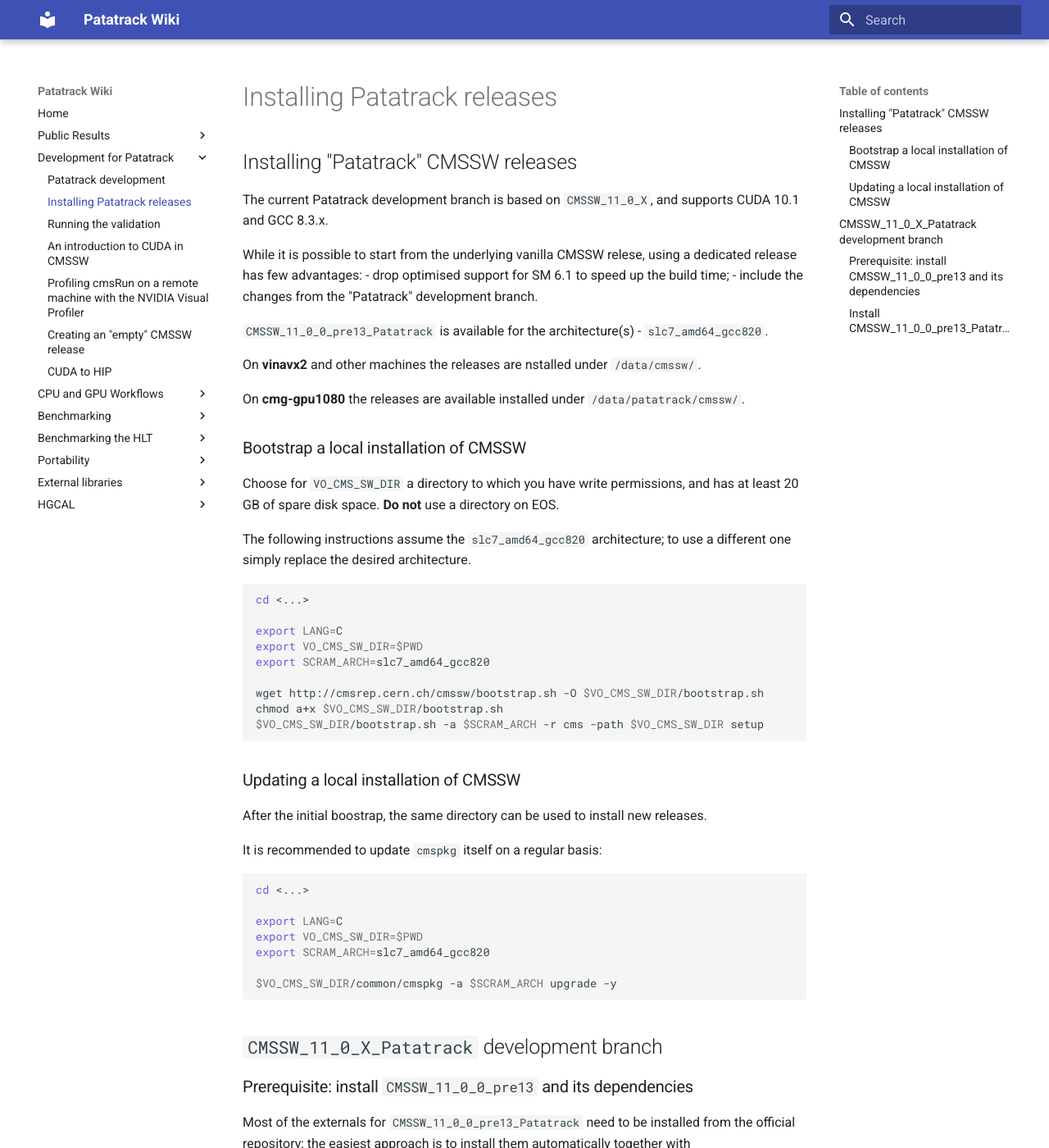
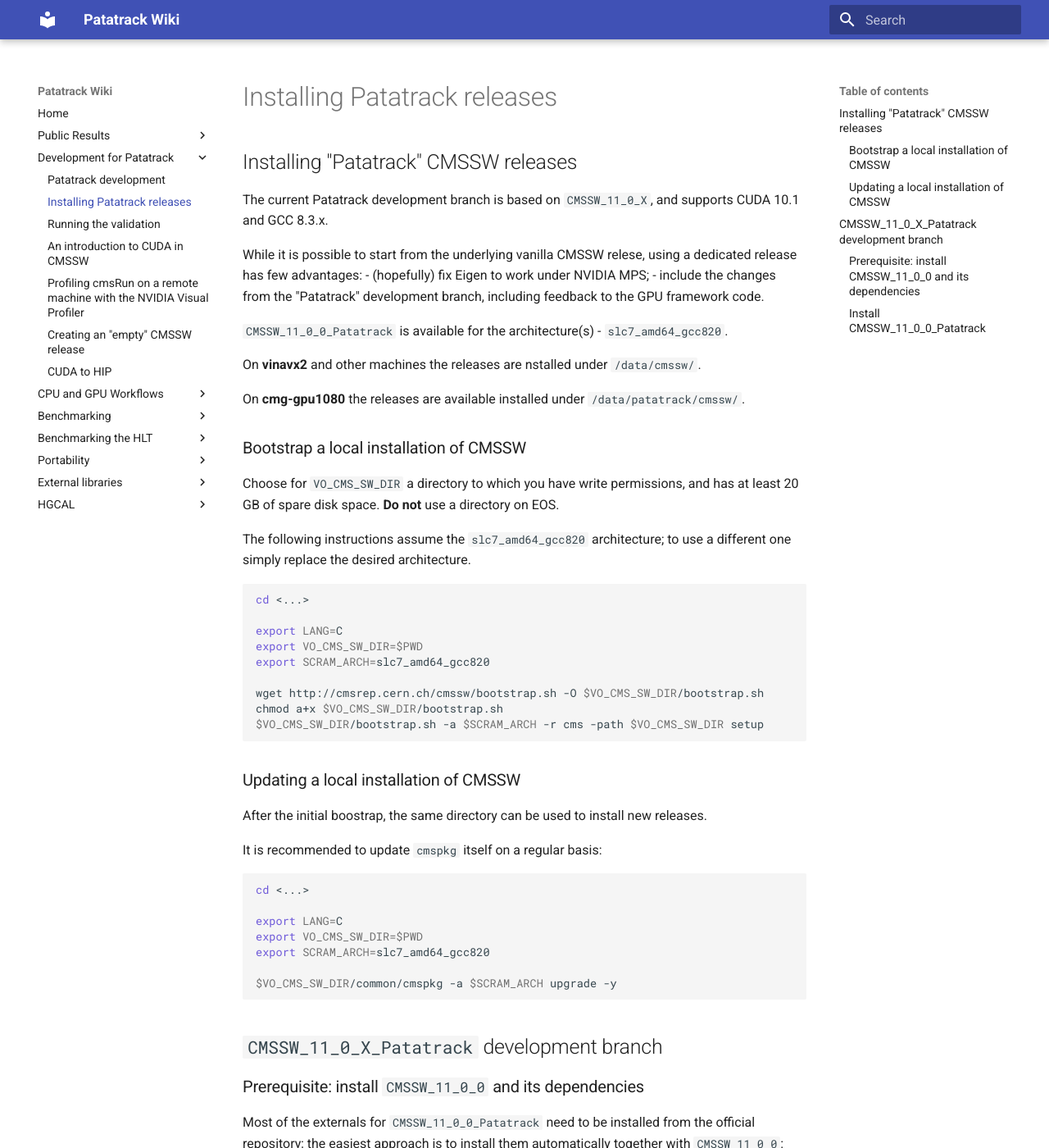
Before and after one commit to cms-patatrack/patatrack-website, an MkDocs documentation site: the page built from wiki/PatatrackReleases.md, in a window 1280 px wide and 1400 px high. Shown: the whole window at 82% size. Built offline with MkDocs 1.6.1 and Material for MkDocs 9.7.7, drawn with Linux system fonts in a browser that asks for light colours; some of the changed text lies outside the part shown.

Commit message:
Update instruction for the CMSSW_11_0_0_Patatrack release

````diff
--- a/wiki/PatatrackReleases.md
+++ b/wiki/PatatrackReleases.md
@@ -8,13 +8,16 @@
 ---
 
 ## Installing "Patatrack" CMSSW releases
-The current Patatrack development branch is based on `CMSSW_11_0_X`, and supports CUDA 10.1 and GCC 8.3.x.
+The current Patatrack development branch is based on `CMSSW_11_0_X`, and
+supports CUDA 10.1 and GCC 8.3.x.
 
-While it is possible to start from the underlying vanilla CMSSW relese, using a dedicated release has few advantages:
- - drop optimised support for SM 6.1 to speed up the build time;
- - include the changes from the "Patatrack" development branch.
+While it is possible to start from the underlying vanilla CMSSW relese, using a
+dedicated release has few advantages:
+ - (hopefully) fix Eigen to work under NVIDIA MPS;
+ - include the changes from the "Patatrack" development branch, including
+   feedback to the GPU framework code.
 
-`CMSSW_11_0_0_pre13_Patatrack` is available for the architecture(s)
+`CMSSW_11_0_0_Patatrack` is available for the architecture(s)
  - `slc7_amd64_gcc820`.
 
 On **vinavx2** and other machines the releases are nstalled under `/data/cmssw/`.
@@ -58,17 +61,17 @@
 
 ## `CMSSW_11_0_X_Patatrack` development branch
 
-### Prerequisite: install `CMSSW_11_0_0_pre13` and its dependencies
-Most of the externals for `CMSSW_11_0_0_pre13_Patatrack` need to be installed from the
+### Prerequisite: install `CMSSW_11_0_0` and its dependencies
+Most of the externals for `CMSSW_11_0_0_Patatrack` need to be installed from the
 official repository; the easiest approach is to install them automatically
-together with `CMSSW_11_0_0_pre13`:
+together with `CMSSW_11_0_0`:
 ```bash
-$VO_CMS_SW_DIR/common/cmspkg -a $SCRAM_ARCH install -y cms+cmssw+CMSSW_11_0_0_pre13
+$VO_CMS_SW_DIR/common/cmspkg -a $SCRAM_ARCH install -y cms+cmssw+CMSSW_11_0_0
 ```
 
-### Install `CMSSW_11_0_0_pre13_Patatrack`
+### Install `CMSSW_11_0_0_Patatrack`
 Patatrack releases can be installed with `cmspkg`, using the dedicated repository
 "cms.patatrack":
 ```bash
-$VO_CMS_SW_DIR/common/cmspkg -a $SCRAM_ARCH -r cms.patatrack install -y cms+cmssw+CMSSW_11_0_0_pre13_Patatrack
+$VO_CMS_SW_DIR/common/cmspkg -a $SCRAM_ARCH -r cms.patatrack install -y cms+cmssw+CMSSW_11_0_0_Patatrack
 ```
````
Also changed, not shown: wiki/PatatrackDevelopment.md (+47 -33 lines).
